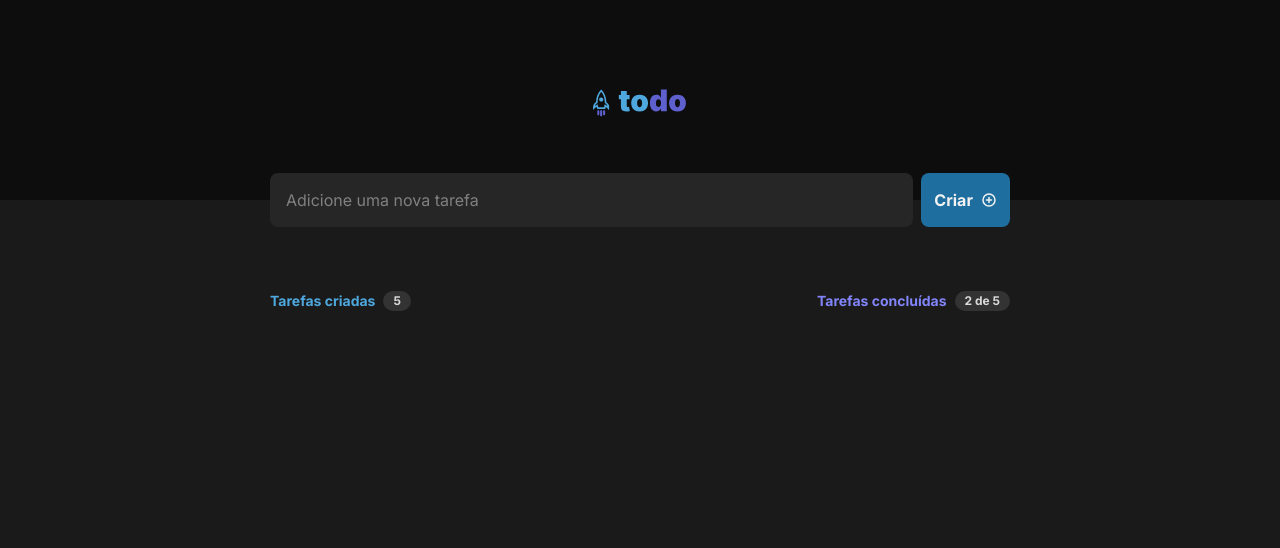
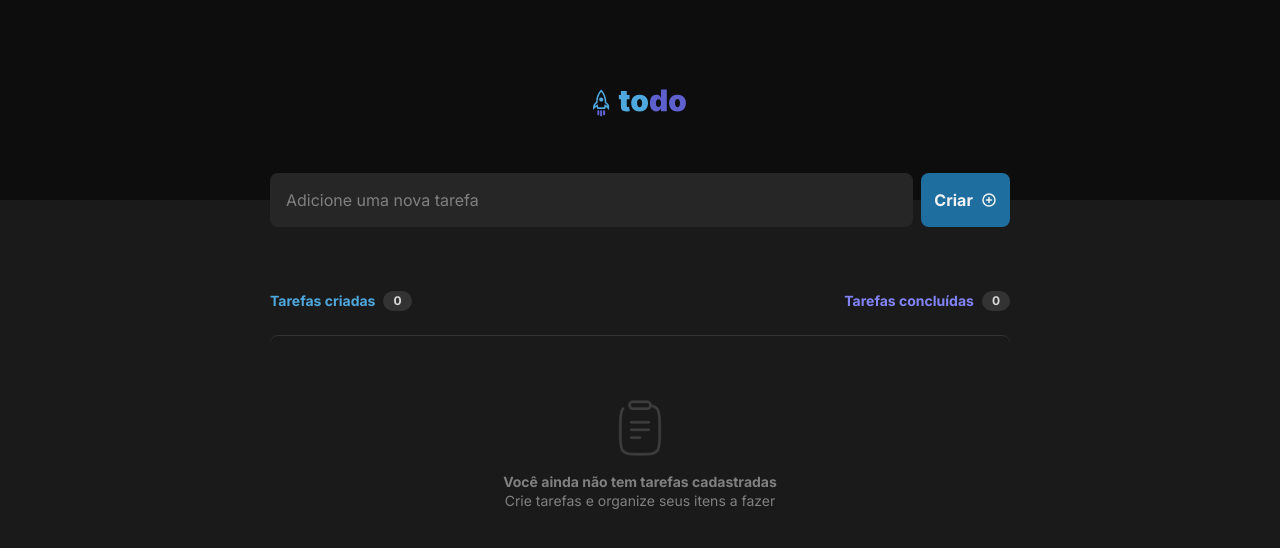
Before and after one commit to wsasouza/ignite-reactjs-todo-2022, a React (Vite) app: page / in a window 1280 px wide. Shown: the top 548 px of the page. Built offline with nearby package versions, Linux system fonts and the light colour scheme.

Commit message:
Feat: Todo final completed

```diff
--- a/package.json
+++ b/package.json
@@ -12,6 +12,7 @@
     "phosphor-react": "^1.4.1",
     "react": "^18.0.0",
     "react-dom": "^18.0.0",
+    "react-toastify": "^9.0.4",
     "uuid": "^8.3.2"
   },
   "devDependencies": {
--- a/src/App.tsx
+++ b/src/App.tsx
@@ -1,5 +1,6 @@
 import { useState } from 'react';
 import { v4 as uuidv4 } from 'uuid';
+import { toast, ToastContainer } from 'react-toastify';
 
 import { Header } from './components/Header';
 import { TodoInput } from './components/TodoInput';
@@ -14,7 +15,15 @@ export function App() {
     const taskWithSameTitle = tasks.find((task) => task.title === newTaskTitle);
 
     if (taskWithSameTitle) {
-      alert('Tarefa já cadastrada');
+      toast.error(`Tarefa ${newTaskTitle} já foi cadastrada.`, {
+        position: 'top-right',
+        autoClose: 5000,
+        hideProgressBar: false,
+        closeOnClick: true,
+        pauseOnHover: true,
+        draggable: true,
+        progress: undefined,
+      });
       return;
     }
 
@@ -26,6 +35,16 @@ export function App() {
     };
 
     setTasks((oldState) => [...oldState, newTask]);
+
+    toast.success(`Tarefa ${newTask.title} foi criada.`, {
+      position: 'top-right',
+      autoClose: 5000,
+      hideProgressBar: false,
+      closeOnClick: true,
+      pauseOnHover: true,
+      draggable: true,
+      progress: undefined,
+    });
   }
 
   function handleToggleTaskDone(id: string) {
@@ -40,6 +59,18 @@ export function App() {
 
   function handleRemoveTask(id: string) {
     setTasks((oldState) => oldState.filter((task) => task.id !== id));
+
+    const deletedTask = tasks.find((task) => task.id === id);
+
+    toast.warn(`Tarefa ${deletedTask?.title} foi apagada.`, {
+      position: 'top-right',
+      autoClose: 5000,
+      hideProgressBar: false,
+      closeOnClick: true,
+      pauseOnHover: true,
+      draggable: true,
+      progress: undefined,
+    });
   }
 
   return (
@@ -47,6 +78,17 @@ export function App() {
       <Header />
       <div className={styles.container}>
         <TodoInput addTask={handleAddTask} />
+        <ToastContainer
+          position="top-right"
+          autoClose={5000}
+          hideProgressBar={false}
+          newestOnTop={false}
+          closeOnClick
+          rtl={false}
+          pauseOnFocusLoss
+          draggable
+          pauseOnHover
+        />
         <TaskList
           tasks={tasks}
           toggleTaskDone={handleToggleTaskDone}
--- /dev/null
+++ b/src/components/TaskEmpty.module.css
@@ -0,0 +1,24 @@
+.container {
+  display: flex;
+  align-items: center;
+  justify-content: center;
+  flex-direction: column;
+  margin: 0 0.875rem;
+  border-top: 1px solid var(--gray-400);
+  border-radius: 8px;
+}
+
+.container img {
+  margin-top: 4rem;
+}
+
+.container p {
+  margin-top: 1rem;
+  line-height: 1.4;
+  color: var(--gray-300);
+  font-weight: 700;
+}
+
+.container span {
+  color: var(--gray-300);
+}
--- /dev/null
+++ b/src/components/TaskEmpty.tsx
@@ -0,0 +1,13 @@
+import clipboard from '../assets/clipboard.svg';
+
+import styles from './TaskEmpty.module.css';
+
+export function TaskEmpty() {
+  return (
+    <div className={styles.container}>
+      <img src={clipboard} alt="imagem de uma lista vazia" />
+      <p>Você ainda não tem tarefas cadastradas</p>
+      <span>Crie tarefas e organize seus itens a fazer</span>
+    </div>
+  );
+}
--- a/src/components/TaskItem.tsx
+++ b/src/components/TaskItem.tsx
@@ -39,6 +39,7 @@ export function TaskItem({ task, toggleTaskDone, removeTask }: TaskItemProps) {
           id={task.id}
           onClick={() => toggleTaskDone(task.id)}
           value={task.title}
+          title="tarefa"
           readOnly
         />
       </div>
@@ -47,6 +48,7 @@ export function TaskItem({ task, toggleTaskDone, removeTask }: TaskItemProps) {
           type="button"
           className={styles.taskDelete}
           onClick={() => removeTask(task.id)}
+          title="Apagar tarefa"
         >
           <Trash size={20} />
         </button>
--- a/src/components/TaskList.module.css
+++ b/src/components/TaskList.module.css
@@ -53,6 +53,10 @@
   gap: 0.75rem;
 }
 
+.taskList:last-child {
+  margin-bottom: 2rem;
+}
+
 @media (max-width: 600px) {
   .container header {
     flex-direction: column;
--- a/src/components/TaskList.tsx
+++ b/src/components/TaskList.tsx
@@ -1,3 +1,4 @@
+import { TaskEmpty } from './TaskEmpty';
 import { TaskItem } from './TaskItem';
 
 import styles from './TaskList.module.css';
@@ -16,20 +17,31 @@ interface TaskListProps {
 }
 
 export function TaskList({ tasks, toggleTaskDone, removeTask }: TaskListProps) {
+  const hasTask = tasks.length !== 0;
+
+  const taskCompleted = tasks.reduce((completed, task) => {
+    return task.done ? completed + 1 : completed;
+  }, 0);
+
   return (
     <div className={styles.container}>
       <header>
         <div className={styles.taskCreated}>
           <p>Tarefas criadas</p>
-          <span>5</span>
+          <span>{tasks.length}</span>
         </div>
 
         <div className={styles.taskCompleted}>
           <p>Tarefas concluídas</p>
-          <span>2 de 5</span>
+          {hasTask ? (
+            <span>{`${taskCompleted} de ${tasks.length}`}</span>
+          ) : (
+            <span>{taskCompleted}</span>
+          )}
         </div>
       </header>
 
+      {hasTask ? (
         <main className={styles.taskList}>
           {tasks.map((task) => {
             return (
@@ -42,6 +54,9 @@ export function TaskList({ tasks, toggleTaskDone, removeTask }: TaskListProps) {
             );
           })}
         </main>
+      ) : (
+        <TaskEmpty />
+      )}
     </div>
   );
 }
--- a/src/components/TodoInput.module.css
+++ b/src/components/TodoInput.module.css
@@ -41,3 +41,24 @@
 .container button:hover {
   background: var(--blue);
 }
+
+.container button:disabled {
+  cursor: not-allowed;
+}
+
+.container button:disabled:hover {
+  background: var(--blue-dark);
+}
+
+@media (max-width: 600px) {
+  .container input {
+    font-size: 0.875rem;
+    width: 80%;
+  }
+
+  .container button {
+    font-size: 0.875rem;
+    width: 19%;
+    gap: 0.2rem;
+  }
+}
--- a/src/components/TodoInput.tsx
+++ b/src/components/TodoInput.tsx
@@ -1,5 +1,4 @@
 import { useState, FormEvent, ChangeEvent } from 'react';
-
 import { PlusCircle } from 'phosphor-react';
 
 import styles from './TodoInput.module.css';
@@ -19,14 +18,14 @@ export function TodoInput({ addTask }: TodoInputProps) {
     if (taskFormatted.length > 0) {
       addTask(taskFormatted);
       setTask('');
-    } else {
-      alert('Digite uma nova tarefa');
     }
   }
 
   function handleNewTaskChange(event: ChangeEvent<HTMLInputElement>) {
     setTask(event.target.value);
   }
+
+  const isNewTaskEmpty = task.length === 0;
 
   return (
     <form onSubmit={handleAddNewTask} className={styles.container}>
@@ -36,7 +35,7 @@ export function TodoInput({ addTask }: TodoInputProps) {
         value={task}
         onChange={handleNewTaskChange}
       />
-      <button>
+      <button disabled={isNewTaskEmpty} type="submit">
         Criar
         <PlusCircle size={16} weight="bold" />
       </button>
--- a/src/global.css
+++ b/src/global.css
@@ -14,6 +14,12 @@
   --blue-dark: #1e6f9f;
 
   --danger: #e25858;
+
+  --toastify-color-light: #262626;
+  --toastify-color-dark: #262626;
+
+  --toastify-text-color-light: #f2f2f2;
+  --toastify-text-color-dark: #f2f2f2;
 }
 
 :focus {
@@ -38,3 +44,7 @@ body, input, button {
   font-weight: 400;
   font-size: 0.875rem;
 }
+
+.Toastify__close-button {
+  color: var(--gray-100);
+}
--- a/src/main.tsx
+++ b/src/main.tsx
@@ -1,6 +1,9 @@
 import React from 'react';
 import ReactDOM from 'react-dom/client';
+
 import { App } from './App';
+
+import 'react-toastify/dist/ReactToastify.min.css';
 import './global.css';
 
 ReactDOM.createRoot(document.getElementById('root')!).render(
```
Also changed, not shown: src/App.module.css (line endings or trailing spaces), 1 other file (tests, documents, lock files or other folders). Lines whose indentation alone changed are shown as unchanged.
